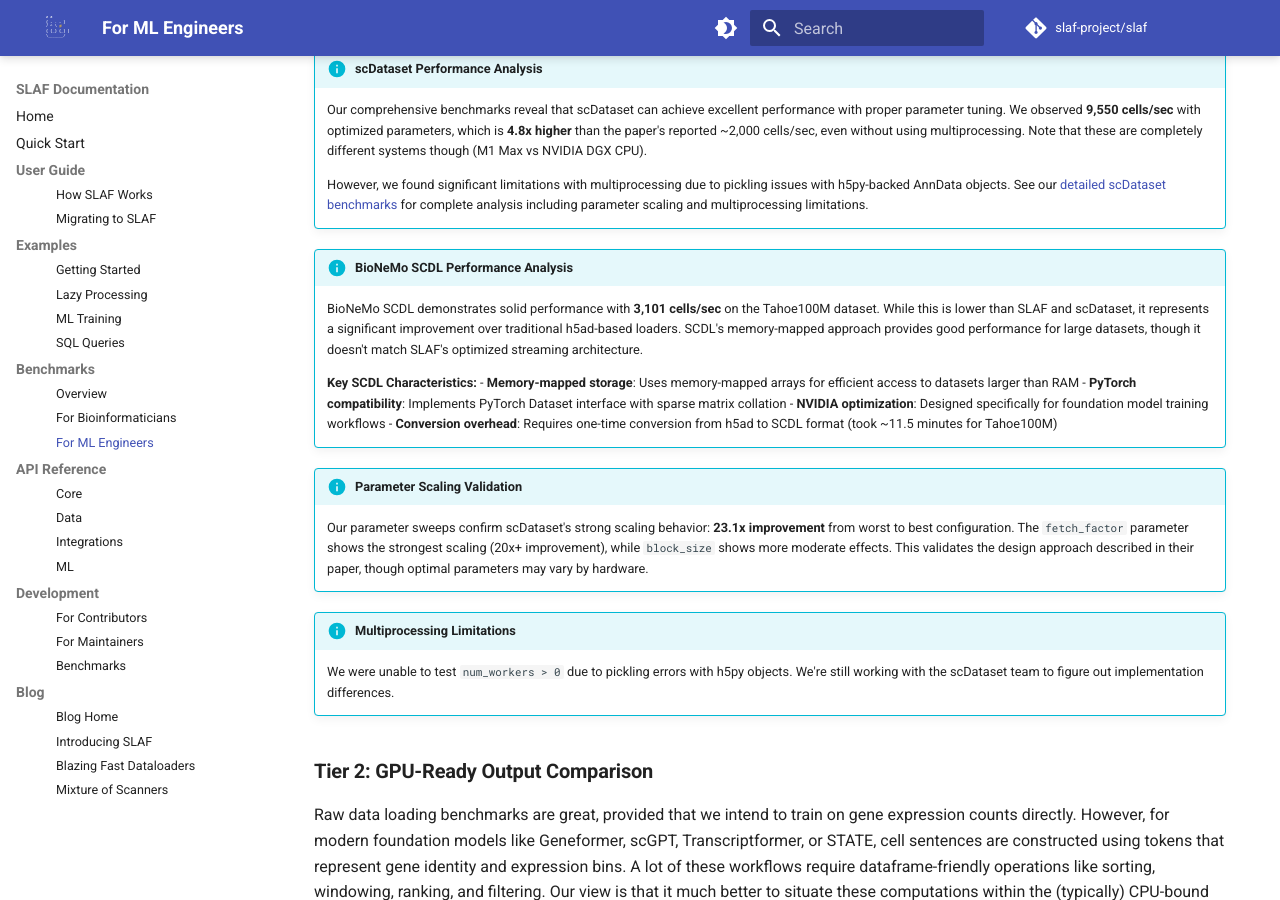
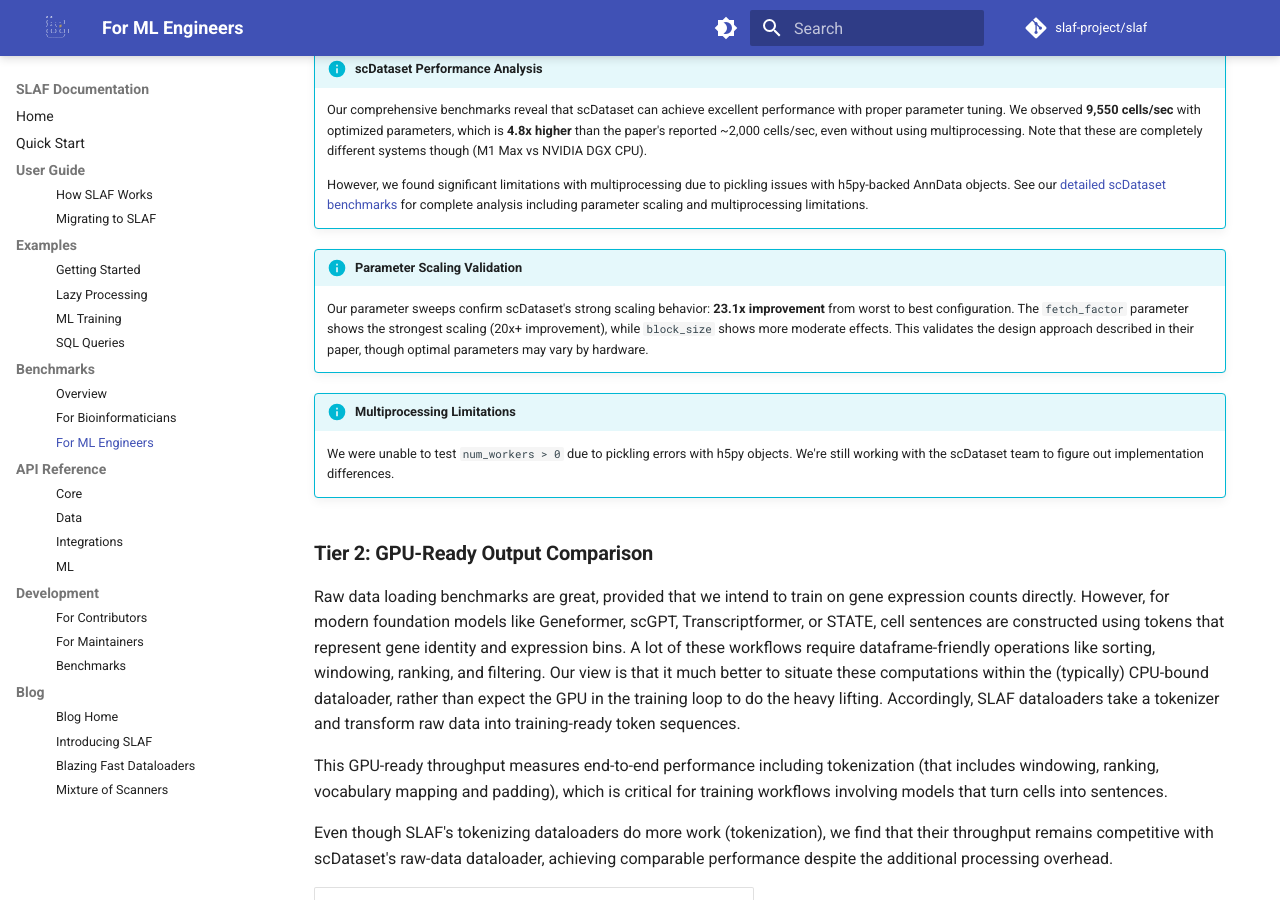
Before and after one commit to slaf-project/slaf, an MkDocs documentation site: the page built from docs/benchmarks/ml_benchmarks.md, in a window 1280 px wide and 900 px high, scrolled down 7247 px. Built offline with MkDocs 1.6.1 and Material for MkDocs 9.7.7, drawn with Linux system fonts in a browser that asks for light colours; comment, search, counter and statistics services are not loaded.

Commit message:
remove fluff in docs

```diff
--- a/docs/benchmarks/ml_benchmarks.md
+++ b/docs/benchmarks/ml_benchmarks.md
@@ -213,16 +213,6 @@ Raw data loading performance measures the base throughput of each system without
 
     However, we found significant limitations with multiprocessing due to pickling issues with h5py-backed AnnData objects. See our [detailed scDataset benchmarks](scdataset_benchmarks.md) for complete analysis including parameter scaling and multiprocessing limitations.
 
-!!! info "BioNeMo SCDL Performance Analysis"
-
-    BioNeMo SCDL demonstrates solid performance with **3,101 cells/sec** on the Tahoe100M dataset. While this is lower than SLAF and scDataset, it represents a significant improvement over traditional h5ad-based loaders. SCDL's memory-mapped approach provides good performance for large datasets, though it doesn't match SLAF's optimized streaming architecture.
-
-    **Key SCDL Characteristics:**
-    - **Memory-mapped storage**: Uses memory-mapped arrays for efficient access to datasets larger than RAM
-    - **PyTorch compatibility**: Implements PyTorch Dataset interface with sparse matrix collation
-    - **NVIDIA optimization**: Designed specifically for foundation model training workflows
-    - **Conversion overhead**: Requires one-time conversion from h5ad to SCDL format (took ~11.5 minutes for Tahoe100M)
-
 !!! info "Parameter Scaling Validation"
 
     Our parameter sweeps confirm scDataset's strong scaling behavior: **23.1x improvement** from worst to best configuration. The `fetch_factor` parameter shows the strongest scaling (20x+ improvement), while `block_size` shows more moderate effects. This validates the design approach described in their paper, though optimal parameters may vary by hardware.
```
